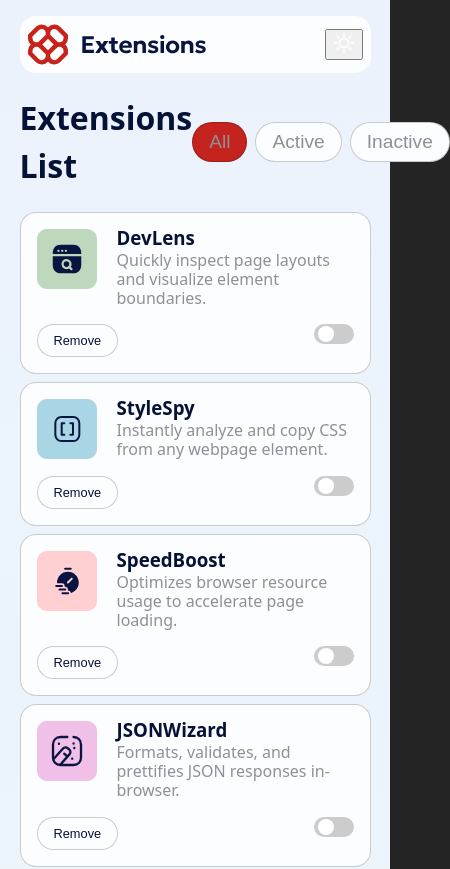
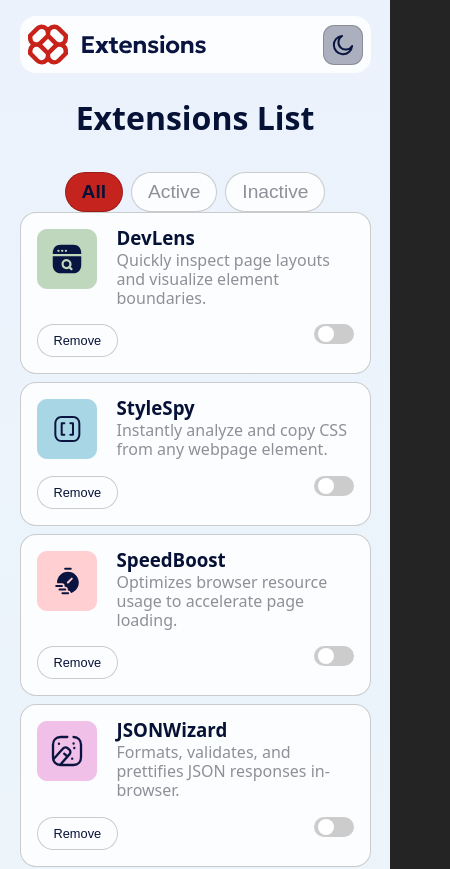
Before and after one commit to hemingus/frontend-mentor, a React (Vite) app: page /extensions in a window 390 px wide. Shown: the top 869 px of the page, 450 px wide, since content can reach past the window. Built offline with nearby package versions, Linux system fonts and the light colour scheme.

Commit message:
theme toggle button style

```diff
--- a/src/components/ExtensionsHeader.tsx
+++ b/src/components/ExtensionsHeader.tsx
@@ -16,9 +16,9 @@ export default function({currentTheme, toggleTheme}:ExtensionsHeaderProps) {
         <div className="flex-row-between extensionsHeader-content">
           <img src="./assets/images/logo.svg" alt="Extensions Icon"/>
           <button
-            className="theme-toggle-button"
+            className="theme-toggle-button center-content"
             onClick={toggleTheme}>
-            <img src={currentTheme === "light" ? iconSun : iconMoon}/>
+            <img src={currentTheme === "light" ? iconMoon : iconSun}/>
           </button>
         </div>
     </div>
--- a/src/pages/ExtensionsPage.css
+++ b/src/pages/ExtensionsPage.css
@@ -5,6 +5,7 @@
     --text-primary: #061136;
     --text-secondary: #8F8F97;
     --button-primary: #C4231E;
+    --button-secondary: #acb0be;
     --border--primary: hsl(0, 0%, 0%, 0.2);
     width: 100%;
     min-height: 100svh;
@@ -24,6 +25,7 @@
     --text-primary: #FFFFFF;
     --text-secondary: #BAC0D2;
     --button-primary: #F35B55;
+    --button-secondary: #2C3E5D;
     --border--primary: hsl(0, 0%, 78%, 0.3);
     width: 100%;
     min-height: 100svh;
@@ -88,6 +90,28 @@ button {
     align-items: center;
 }
 
+.extensionList-header {
+    display: flex;
+    flex-direction: row;
+    justify-content: space-between;
+    align-items: center;
+}
+
+@media (max-width: 768px) {
+    .extensionList-header {
+        flex-direction: column;
+        justify-content: center;
+        align-items: center;
+        gap: 0.5rem;
+    }
+}
+
+.center-content {
+    display: flex;
+    justify-content: center;
+    align-items: center;
+}
+
 .flex-row {
     display: flex;
     flex-direction: row;
@@ -101,6 +125,18 @@ button {
     align-items: flex-start;
 }
 
+.flex-wrap {
+    flex-wrap: wrap;
+}
+
+.theme-toggle-button {
+    font-size: 1.2rem;
+    padding: 0.5rem 0.5rem;
+    background: var(--button-secondary);
+    border: 1px solid var(--border--primary);
+    border-radius: 0.7rem;
+}
+
 .extensionsHeader-button {
     font-size: 1.2rem;
     padding: 0.5rem 1rem;
@@ -112,6 +148,8 @@ button {
 
 .extensionsHeader-button.active {
     background: var(--button-primary);
+    color: #061136;
+    font-weight: 700;
 }
 
 .removeExtension-button {
```
